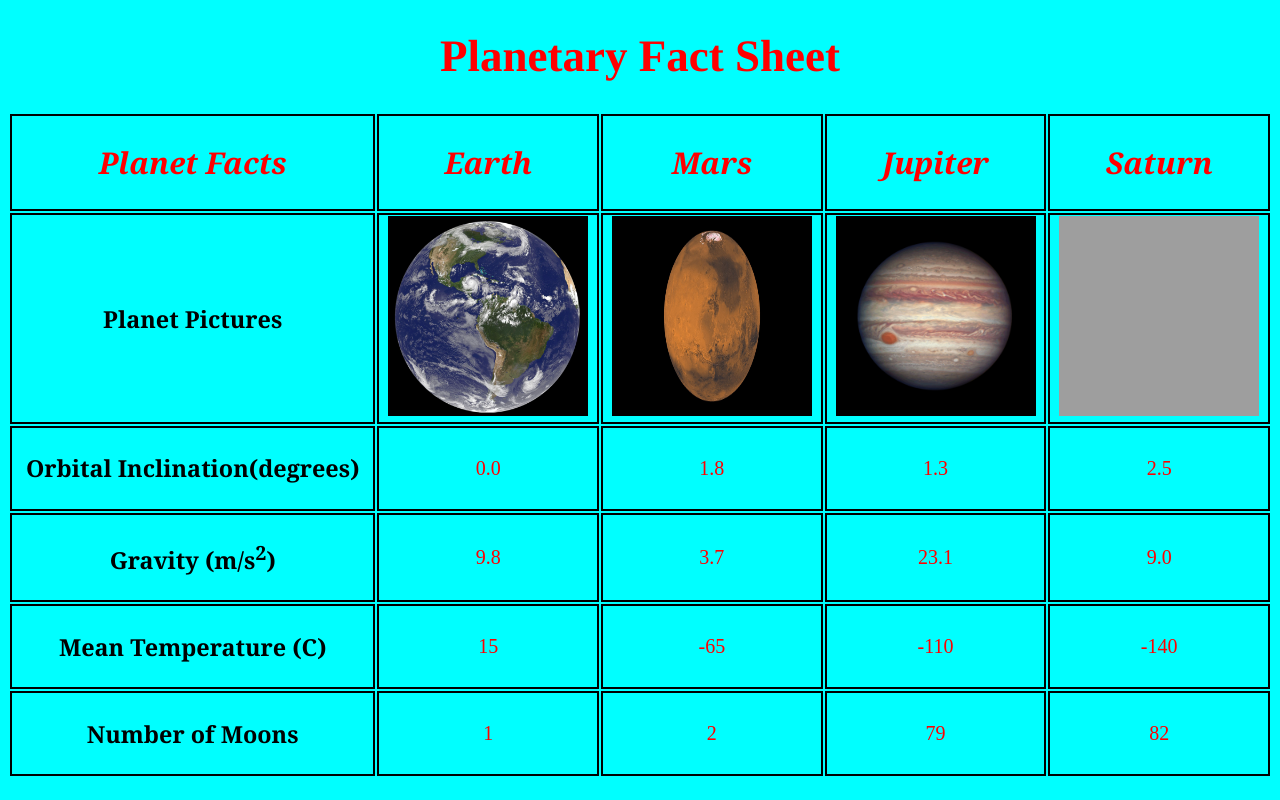
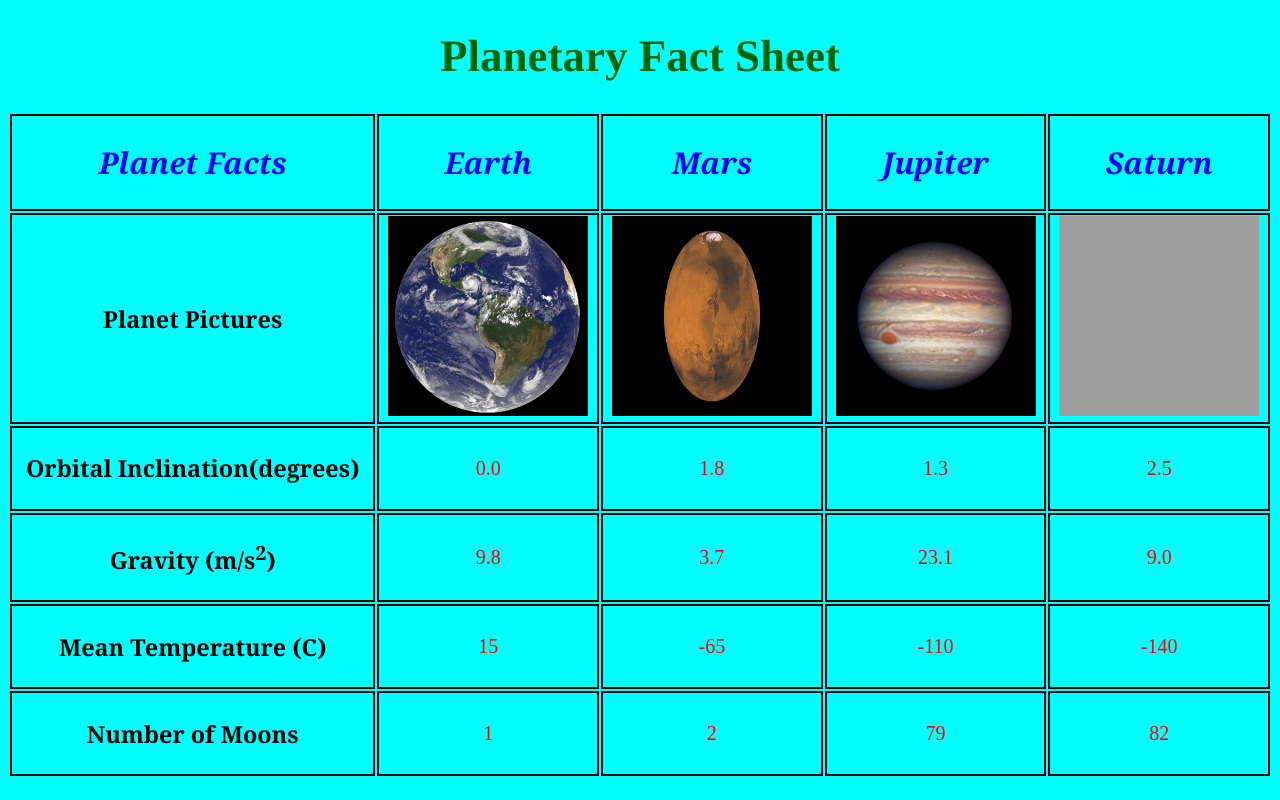
Before and after one commit to BryanRuan/Lab5, a plain HTML site: page index.html in a window 1280 px wide. Drawn offline with Linux system fonts and the light colour scheme; grey boxes are pictures that could not be loaded.

Commit message:
Update style.css

```diff
--- a/css/style.css
+++ b/css/style.css
@@ -17,7 +17,7 @@ h2{
 font-family: Georgia;
 font-size: 30px;
 font-style: italic;
-color: red;
+color: blue;
 }
 
 img{
@@ -29,7 +29,7 @@ h1{
   text-align: center;
   font-family: Times;
   font-size: 45px;
-  color: red;
+  color: darkgreen;
 }
 
 p{
```
